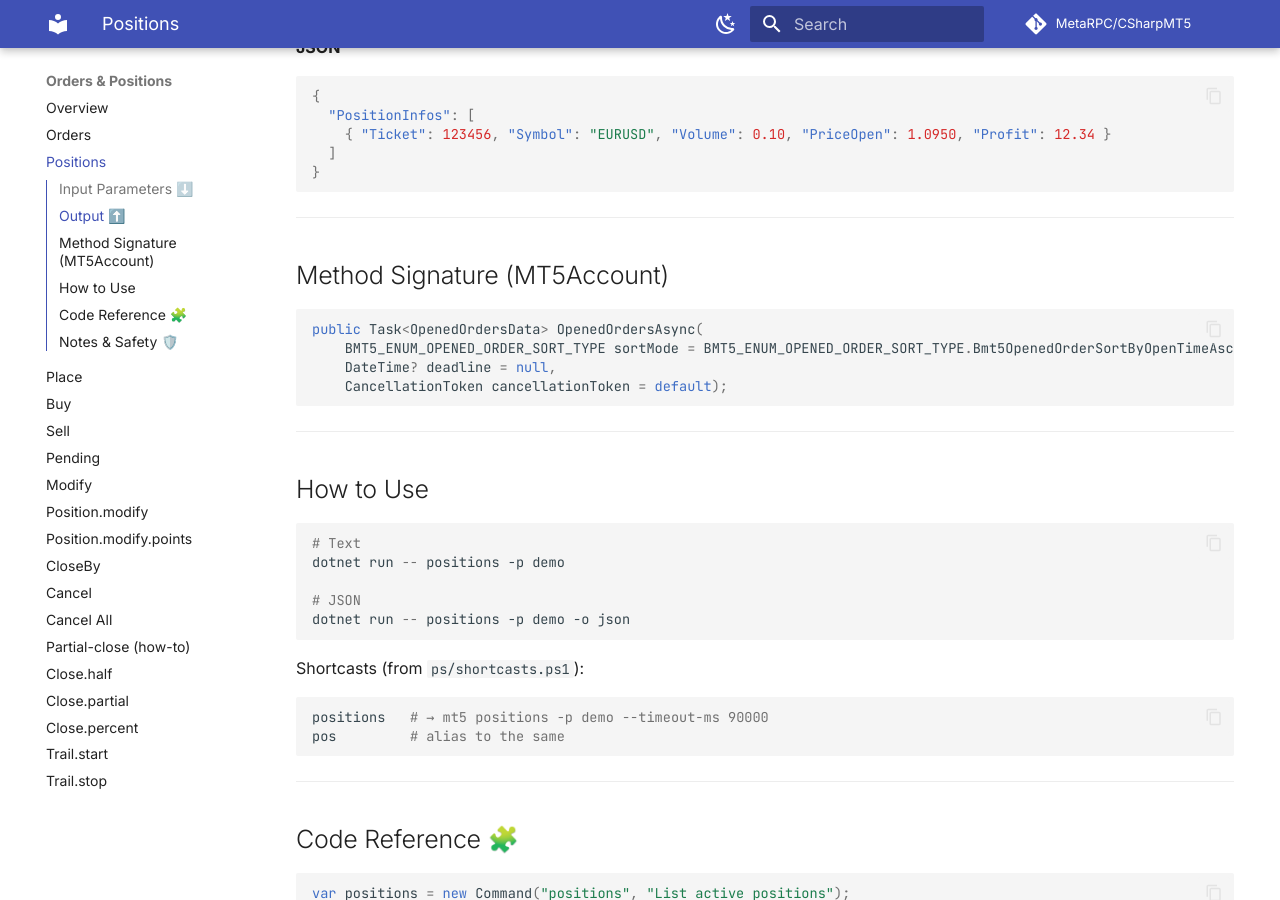
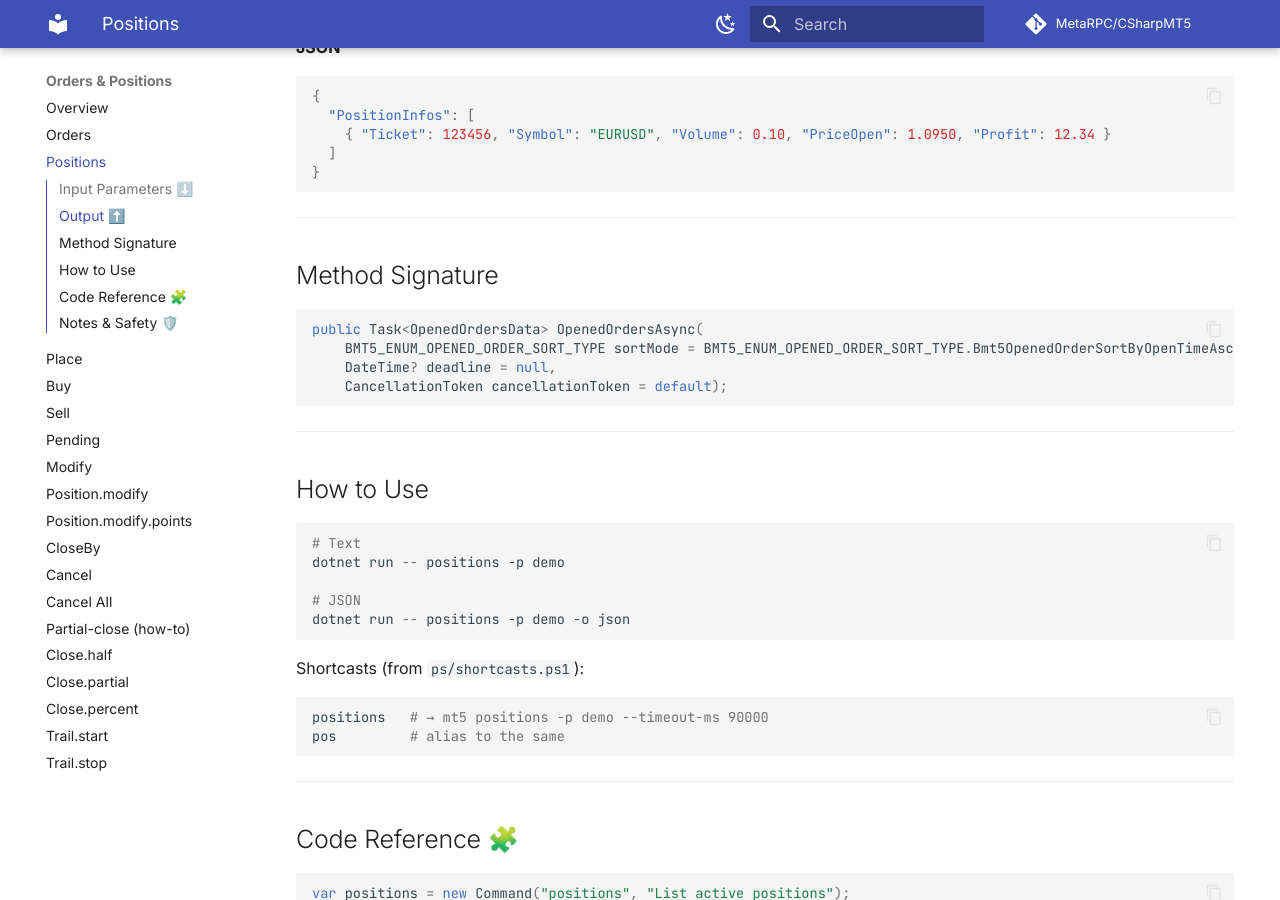
Before and after one commit to MetaRPC/CSharpMT5, an MkDocs documentation site: the page built from docs/Orders_Positions/Positions.md, in a window 1280 px wide and 900 px high, scrolled down 870 px. Built offline with MkDocs 1.6.1 and Material for MkDocs 9.7.7, drawn with Linux system fonts in a browser that asks for light colours; comment, search, counter and statistics services are not loaded.

Commit message:
Update Positions.md

````diff
--- a/docs/Orders_Positions/Positions.md
+++ b/docs/Orders_Positions/Positions.md
@@ -40,7 +40,7 @@ SYMBOL  #TICKET  vol=V  open=PRICE  pnl=PROFIT
 
 ---
 
-## Method Signature (MT5Account)
+## Method Signature
 
 ```csharp
 public Task<OpenedOrdersData> OpenedOrdersAsync(
````
